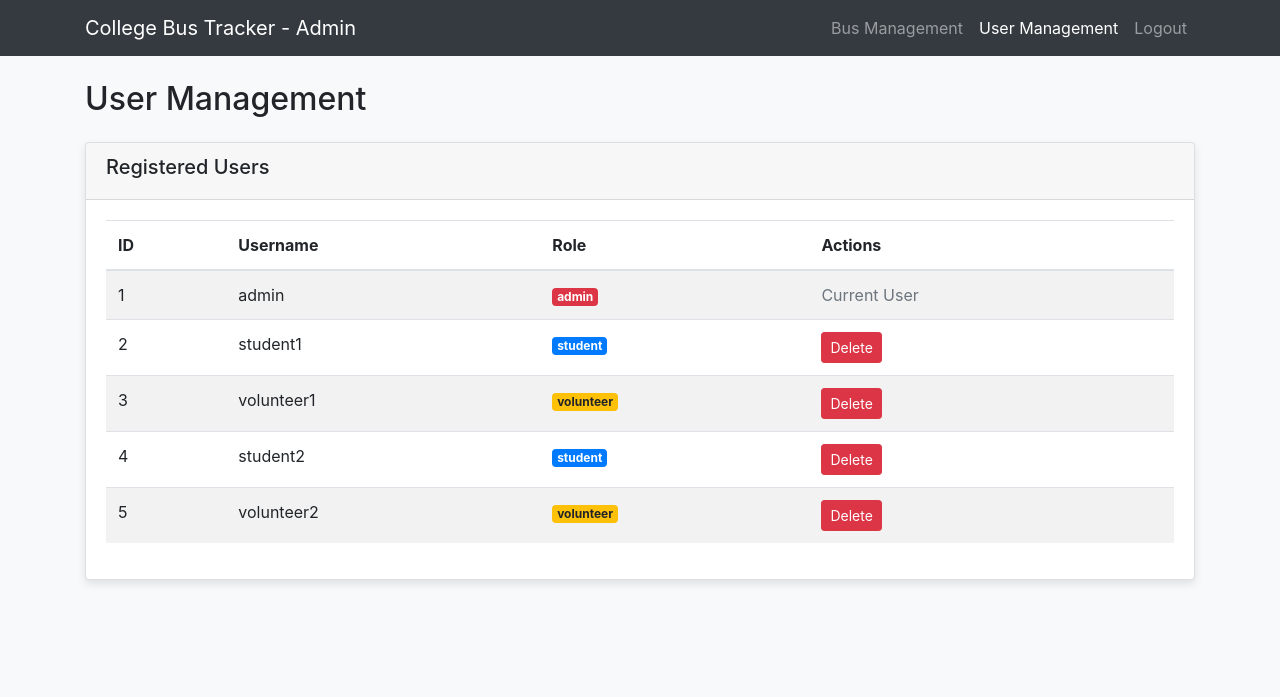
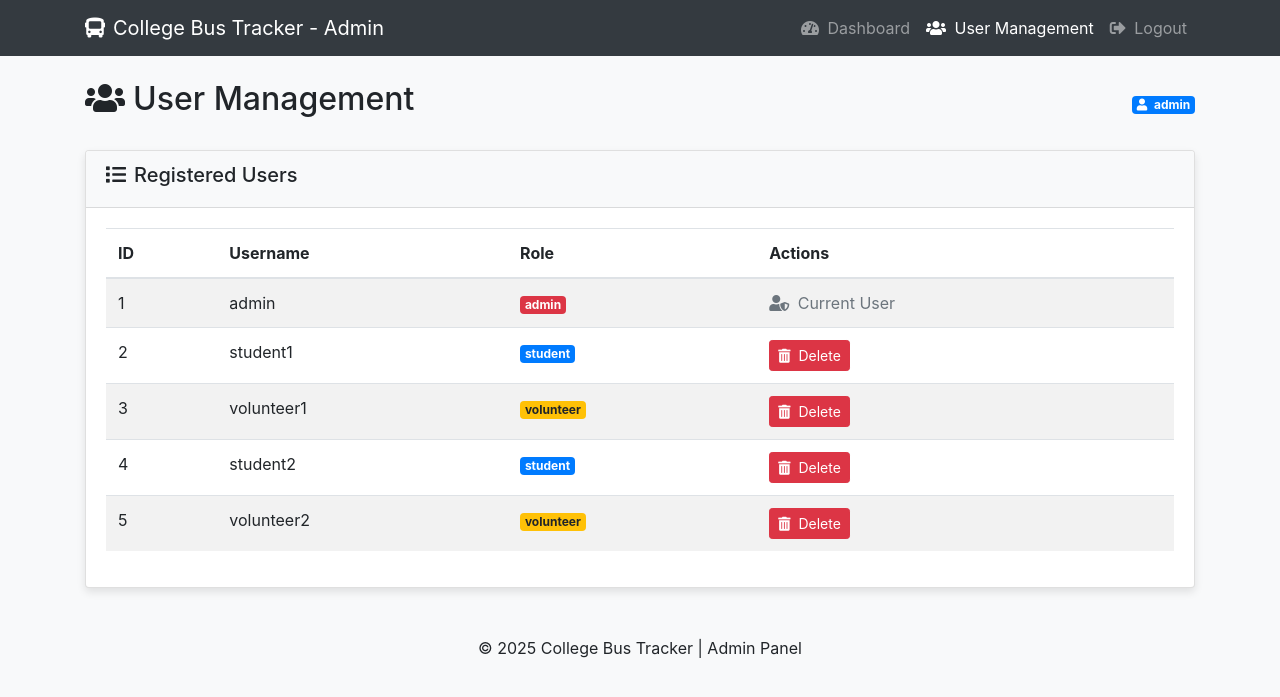
Before and after one commit to gintocg/webapp, a Flask app: page /admin/users in a window 1280 px wide. Shown: the top 697 px of the page. Run offline with Flask 2, Linux system fonts and the light colour scheme; a user stored in the database is signed in; data comes from the database, SQL or seed files in the repository; some libraries are stand-ins or nearby versions.

Commit message:
fix: Add delete_user route and improve admin users page styling

```diff
--- a/app.py
+++ b/app.py
@@ -232,6 +232,21 @@ def get_location(bus_id):
 
     return jsonify({'error': 'No location data available'}), 404
 
+@app.route('/admin/delete_user/<int:user_id>', methods=['POST'])
+def delete_user(user_id):
+    if 'user_id' not in session or session['role'] != 'admin':
+        return redirect(url_for('login'))
+
+    # Don't allow deleting yourself
+    if user_id == session['user_id']:
+        return redirect(url_for('admin_users'))
+
+    user = User.query.get_or_404(user_id)
+    db.session.delete(user)
+    db.session.commit()
+
+    return redirect(url_for('admin_users'))
+
 @app.route('/logout')
 def logout():
     session.clear()
--- a/templates/admin_users.html
+++ b/templates/admin_users.html
@@ -5,25 +5,35 @@
     <meta name="viewport" content="width=device-width, initial-scale=1.0">
     <title>User Management - College Bus Tracker</title>
     <link rel="stylesheet" href="https://stackpath.bootstrapcdn.com/bootstrap/4.5.2/css/bootstrap.min.css">
+    <link href="https://fonts.googleapis.com/css2?family=Roboto:wght@300;400;500;700&display=swap" rel="stylesheet">
+    <link rel="stylesheet" href="https://cdnjs.cloudflare.com/ajax/libs/font-awesome/5.15.3/css/all.min.css">
     <link rel="stylesheet" href="{{ url_for('static', filename='css/style.css') }}">
 </head>
 <body>
     <nav class="navbar navbar-expand-lg navbar-dark bg-dark">
         <div class="container">
-            <a class="navbar-brand" href="#">College Bus Tracker - Admin</a>
+            <a class="navbar-brand" href="#">
+                <i class="fas fa-bus mr-2"></i>College Bus Tracker - Admin
+            </a>
             <button class="navbar-toggler" type="button" data-toggle="collapse" data-target="#navbarNav">
                 <span class="navbar-toggler-icon"></span>
             </button>
             <div class="collapse navbar-collapse" id="navbarNav">
                 <ul class="navbar-nav ml-auto">
                     <li class="nav-item">
-                        <a class="nav-link" href="{{ url_for('admin_dashboard') }}">Bus Management</a>
+                        <a class="nav-link" href="{{ url_for('admin_dashboard') }}">
+                            <i class="fas fa-tachometer-alt mr-1"></i> Dashboard
+                        </a>
                     </li>
                     <li class="nav-item">
-                        <a class="nav-link active" href="{{ url_for('admin_users') }}">User Management</a>
+                        <a class="nav-link active" href="{{ url_for('admin_users') }}">
+                            <i class="fas fa-users mr-1"></i> User Management
+                        </a>
                     </li>
                     <li class="nav-item">
-                        <a class="nav-link" href="{{ url_for('logout') }}">Logout</a>
+                        <a class="nav-link" href="{{ url_for('logout') }}">
+                            <i class="fas fa-sign-out-alt mr-1"></i> Logout
+                        </a>
                     </li>
                 </ul>
             </div>
@@ -31,14 +41,22 @@
     </nav>
 
     <div class="container mt-4">
-        <h2>User Management</h2>
+        <div class="d-flex justify-content-between align-items-center mb-4">
+            <h2><i class="fas fa-users mr-2"></i>User Management</h2>
+            <div class="user-info">
+                <span class="badge badge-primary">
+                    <i class="fas fa-user mr-1"></i> {{ session.username }}
+                </span>
+            </div>
+        </div>
 
-        <div class="card mt-4">
-            <div class="card-header">
-                <h5>Registered Users</h5>
+        <div class="card">
+            <div class="card-header bg-light">
+                <h5><i class="fas fa-list mr-2"></i>Registered Users</h5>
             </div>
             <div class="card-body">
                 {% if users %}
+                <div class="table-responsive">
                     <table class="table table-striped">
                         <thead>
                             <tr>
@@ -53,20 +71,31 @@
                             <tr>
                                 <td>{{ user.id }}</td>
                                 <td>{{ user.username }}</td>
-                            <td><span class="badge {% if user.role == 'admin' %}badge-danger{% elif user.role == 'volunteer' %}badge-warning{% elif user.role == 'student' %}badge-primary{% else %}badge-info{% endif %}">{{ user.role }}</span></td>
                                 <td>
+                                    <span class="badge
+                                        {% if user.role == 'admin' %}badge-danger
+                                        {% elif user.role == 'volunteer' %}badge-warning
+                                        {% elif user.role == 'student' %}badge-primary
+                                        {% else %}badge-info{% endif %}">
+                                        {{ user.role }}
+                                    </span>
+                                </td>
+                                <td class="admin-actions">
                                     {% if user.id != session.user_id %}
                                     <form method="POST" action="{{ url_for('delete_user', user_id=user.id) }}" style="display:inline;">
-                                    <button type="submit" class="btn btn-sm btn-danger" onclick="return confirm('Are you sure you want to delete this user?')">Delete</button>
+                                        <button type="submit" class="btn btn-sm btn-danger" onclick="return confirm('Are you sure you want to delete this user?')">
+                                            <i class="fas fa-trash-alt mr-1"></i> Delete
+                                        </button>
                                     </form>
                                     {% else %}
-                                <span class="text-muted">Current User</span>
+                                    <span class="text-muted"><i class="fas fa-user-shield mr-1"></i> Current User</span>
                                     {% endif %}
                                 </td>
                             </tr>
                             {% endfor %}
                         </tbody>
                     </table>
+                </div>
                 {% else %}
                 <p>No users available.</p>
                 {% endif %}
@@ -74,6 +103,12 @@
         </div>
     </div>
 
+    <footer class="footer mt-5">
+        <div class="container text-center">
+            <p>© 2025 College Bus Tracker | Admin Panel</p>
+        </div>
+    </footer>
+
     <script src="https://code.jquery.com/jquery-3.5.1.slim.min.js"></script>
     <script src="https://cdn.jsdelivr.net/npm/popper.js@1.16.1/dist/umd/popper.min.js"></script>
     <script src="https://stackpath.bootstrapcdn.com/bootstrap/4.5.2/js/bootstrap.min.js"></script>
```
Lines whose indentation alone changed are shown as unchanged.
